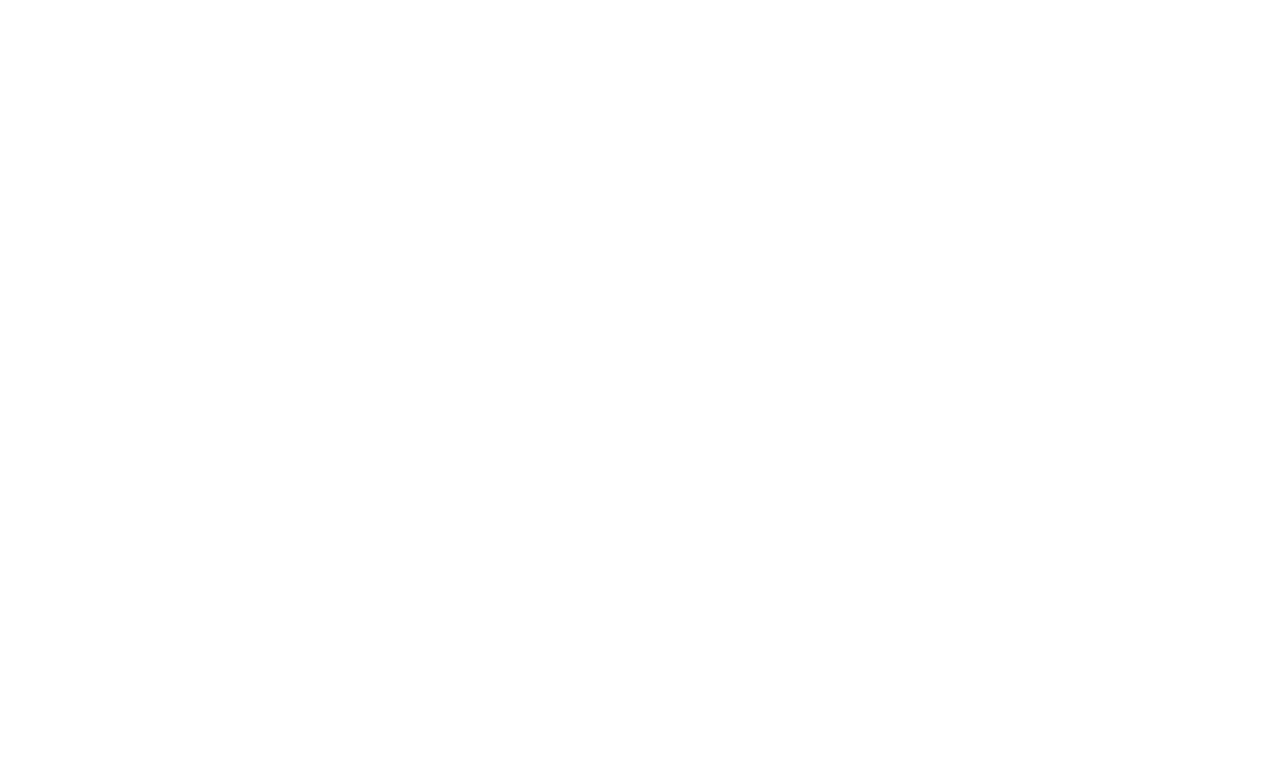
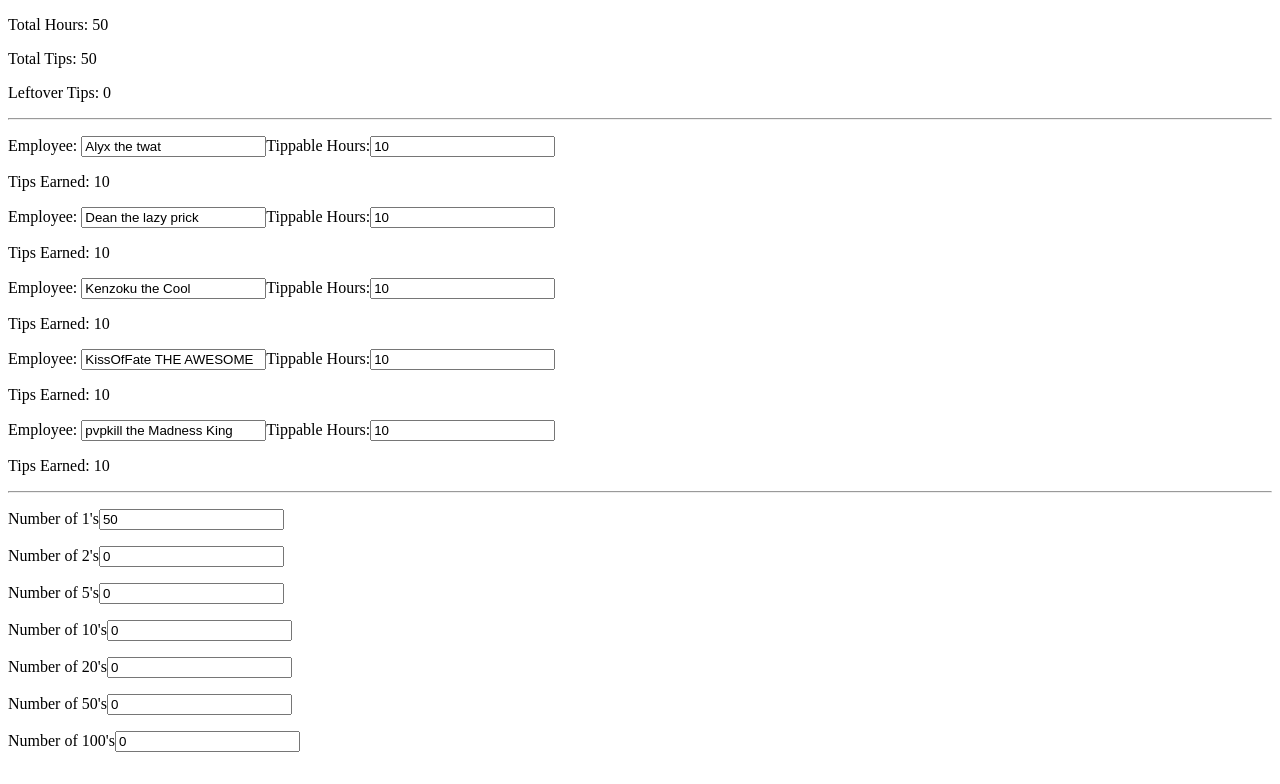
Before and after one commit to AlyxMoon/Simple-Tip-Distribution-Calculator, a Vue app: page / in a window 1280 px wide. Shown: the top 784 px of the page. Built offline with nearby package versions, Linux system fonts and the light colour scheme.

Commit message:
Get front-end basic data stuff set up

```diff
--- a/src/App.vue
+++ b/src/App.vue
@@ -1,10 +1,96 @@
 <template>
-  <div id="app"></div>
+  <div id="app">
+    <p>
+      Total Hours: {{ totalHours }}
+    </p>
+    <p>
+      Total Tips: {{ totalTips }}
+    </p>
+    <p>
+      Leftover Tips: {{ leftovers }}
+    </p>
+    <hr />
+    <template v-for="(employee, index) in employees" >
+      <p :key="`employee-info-${index}`">
+        <label for="name">Employee: </label>
+        <input type="text" name="name" v-model="employee.name" />
+        <label for="hours">Tippable Hours:</label>
+        <input type="number" min="0" name="hours" v-model.number="employee.hours" />
+      </p>
+      <p :key="`employee-tips-${index}`">
+        Tips Earned: {{ employeeTips(employee.hours) }}
+      </p>
+    </template>
+    <hr />
+    <p v-for="(bill, index) in bills" :key="`bill-${index}`">
+      <label for="bill">Number of {{ bill.type }}'s</label>
+      <input type="number" min="0" name="bill" v-model="bill.count" />
+    </p>
+  </div>
 </template>
 
 <script>
+
 export default {
-  name: 'App'
+  name: 'App',
+  data () {
+    return {
+      employees: [
+        {
+          name: 'Alyx the twat',
+          hours: 10
+        },
+        {
+          name: 'Dean the lazy prick',
+          hours: 10
+        },
+        {
+          name: 'Kenzoku the Cool',
+          hours: 10
+        },
+        {
+          name: 'KissOfFate THE AWESOME',
+          hours: 10
+        },
+        {
+          name: 'pvpkill the Madness King',
+          hours: 10
+        }
+      ],
+      bills: [
+        { type: 1, count: 50 },
+        { type: 2, count: 0 },
+        { type: 5, count: 0 },
+        { type: 10, count: 0 },
+        { type: 20, count: 0 },
+        { type: 50, count: 0 },
+        { type: 100, count: 0 }
+      ]
+    }
+  },
+
+  computed: {
+    totalHours () {
+      return this.employees.reduce((sum, employee) => {
+        return employee.hours + sum
+      }, 0)
+    },
+    totalTips () {
+      return this.bills.reduce((sum, bill) => {
+        return (bill.type * bill.count) + sum
+      }, 0)
+    },
+    leftovers () {
+      return this.totalTips - this.employees.reduce((sum, employee) => {
+        return this.employeeTips(employee.hours) + sum
+      }, 0)
+    }
+  },
+  methods: {
+    employeeTips (hours) {
+      return Math.floor(this.totalTips * (hours / this.totalHours))
+    }
+  }
 }
 </script>
 
```
